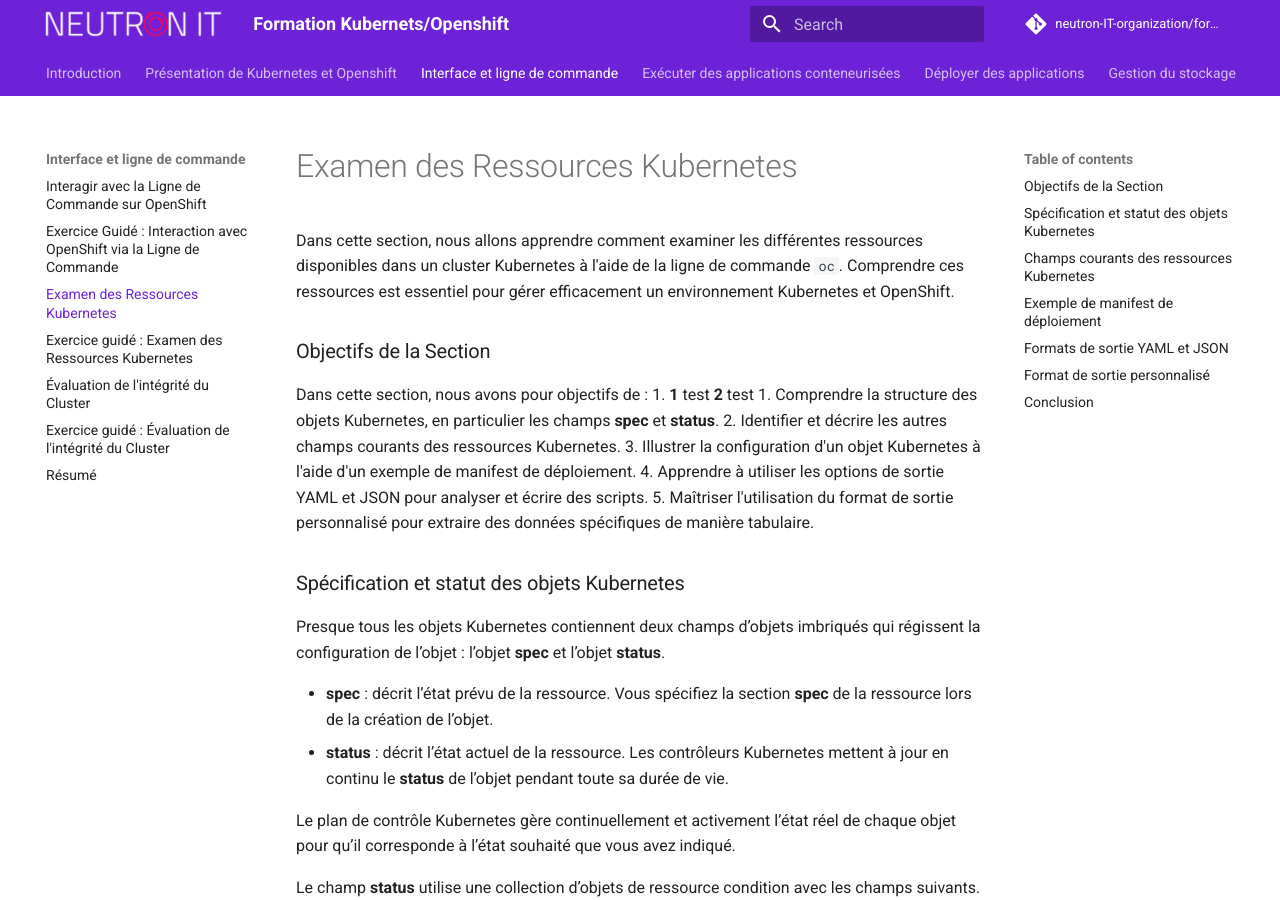
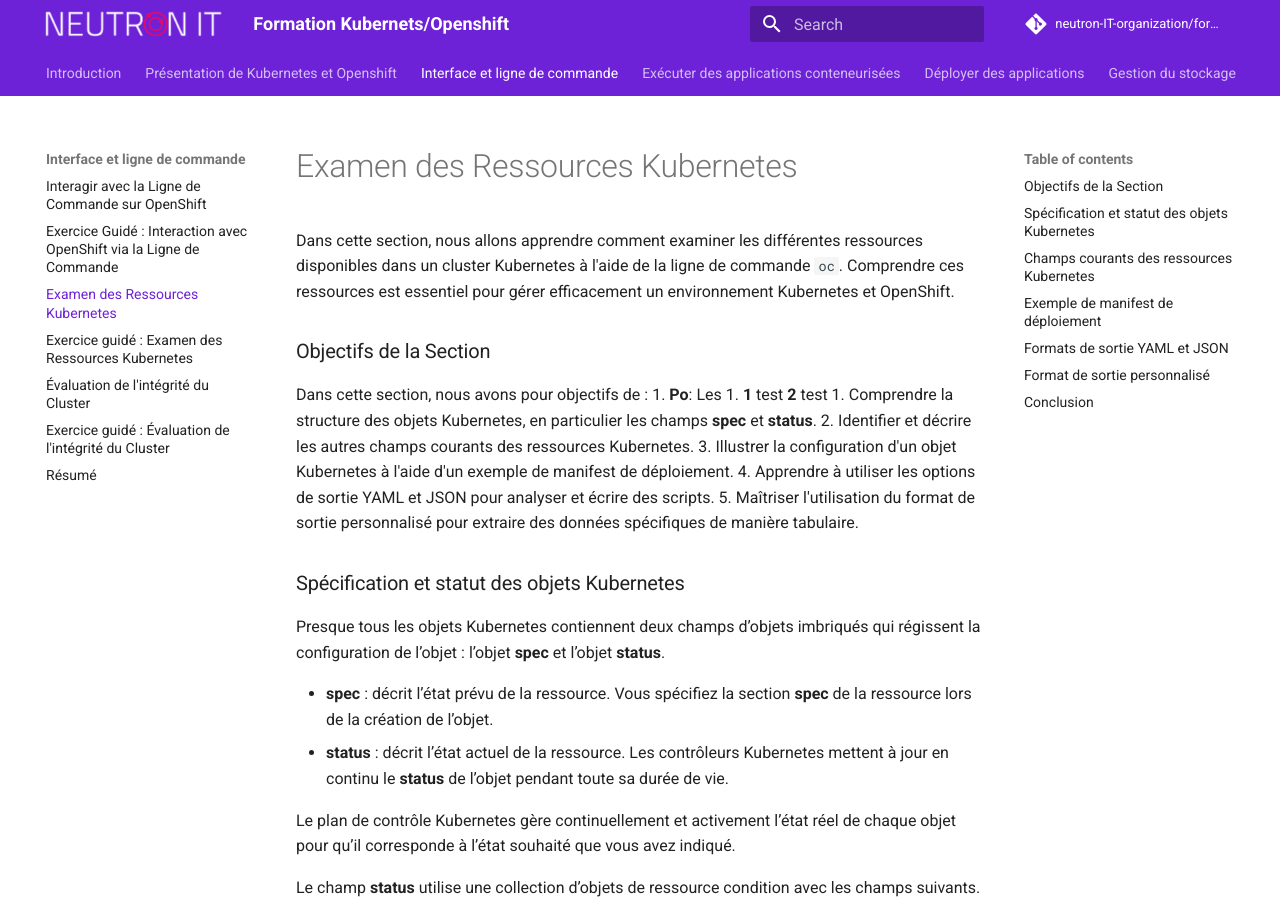
Before and after one commit to neutron-IT-organization/formation-openshift, an MkDocs documentation site: the page built from content/02_Interface_et_ligne_de_commande/02_Examen_des_ressources_Kubernetes.md, in a window 1280 px wide and 900 px high. Built offline with MkDocs 1.6.1 and Material for MkDocs 9.7.7, drawn with Linux system fonts in a browser that asks for light colours; comment, search, counter and statistics services are not loaded.

Commit message:
add some content

```diff
--- a/content/02_Interface_et_ligne_de_commande/02_Examen_des_ressources_Kubernetes.md
+++ b/content/02_Interface_et_ligne_de_commande/02_Examen_des_ressources_Kubernetes.md
@@ -5,6 +5,7 @@
 ### Objectifs de la Section
 
 Dans cette section, nous avons pour objectifs de :
+1. **Po**: Les
 1. **1** test
 **2** test
   1. Comprendre la structure des objets Kubernetes, en particulier les champs **spec** et **status**.
```
